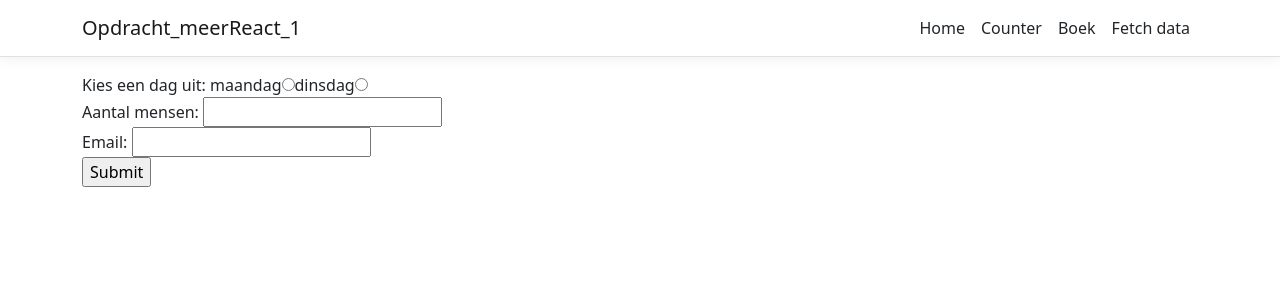
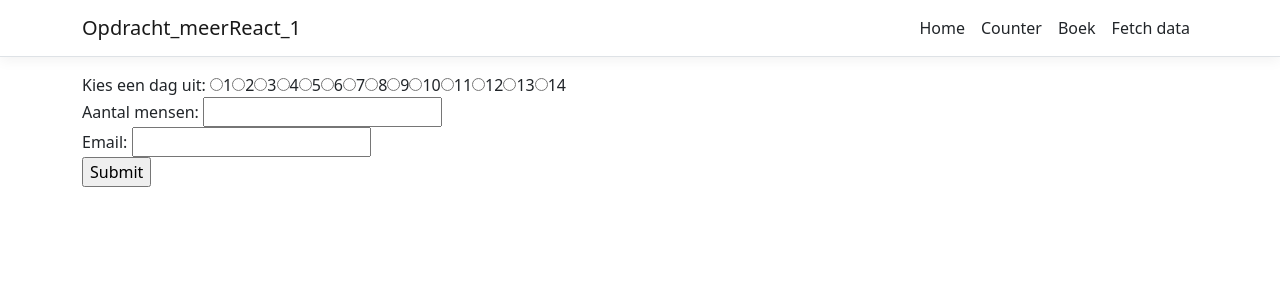
Before and after one commit to SchoolOpdrachten/Opdracht-meerReact, a React (Create React App) app in the folder ClientApp/: page /boek in a window 1280 px wide. Shown: the top 300 px of the page. Built offline with nearby package versions, Linux system fonts and the light colour scheme.

Commit message:
voor nu tevreden met de boek html

```diff
--- a/ClientApp/src/components/Boek.js
+++ b/ClientApp/src/components/Boek.js
@@ -3,7 +3,7 @@ import React from 'react'
 export const Boek = () => {
     return (
         <form action='/Reservering' method='post'>
-            Kies een dag uit: {['maandag', 'dinsdag'].map(dag => Dag(dag))}
+            Kies een dag uit: {DAGEN.map(dag => Dag(dag +1))}
             <br />
             Aantal mensen: <input type='number' name='aantal'></input>
             <br />
@@ -14,9 +14,11 @@ export const Boek = () => {
     );
 }
 
+const DAGEN = [...Array(14).keys()]
+
 const Dag = (dag) => {
     return (<>
-        <label>{dag}</label><input type='radio' name={dag} value={dag}></input>
+        <input type='radio' name={dag} value={dag}></input><label>{dag}</label>
         </>
     )
 }
```
